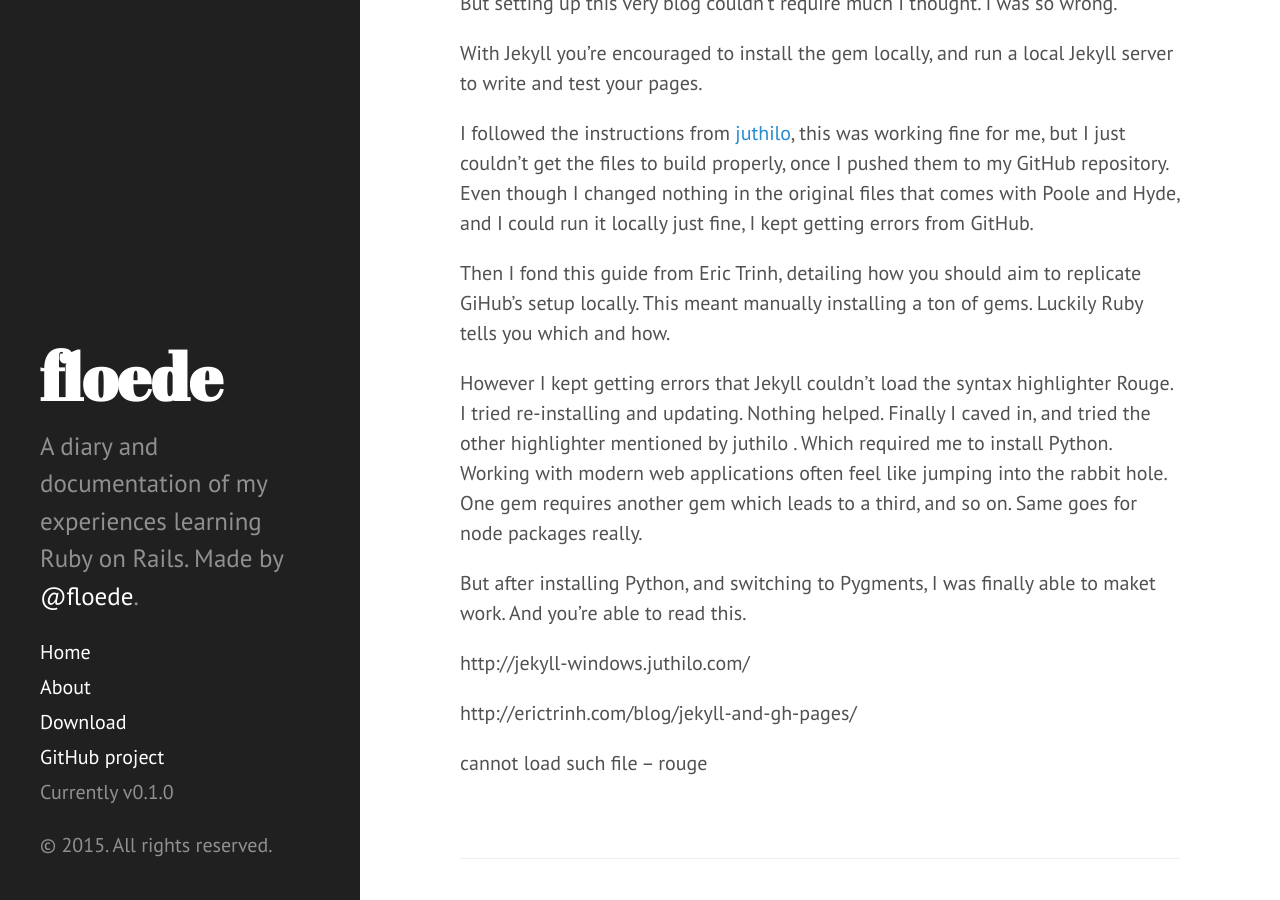
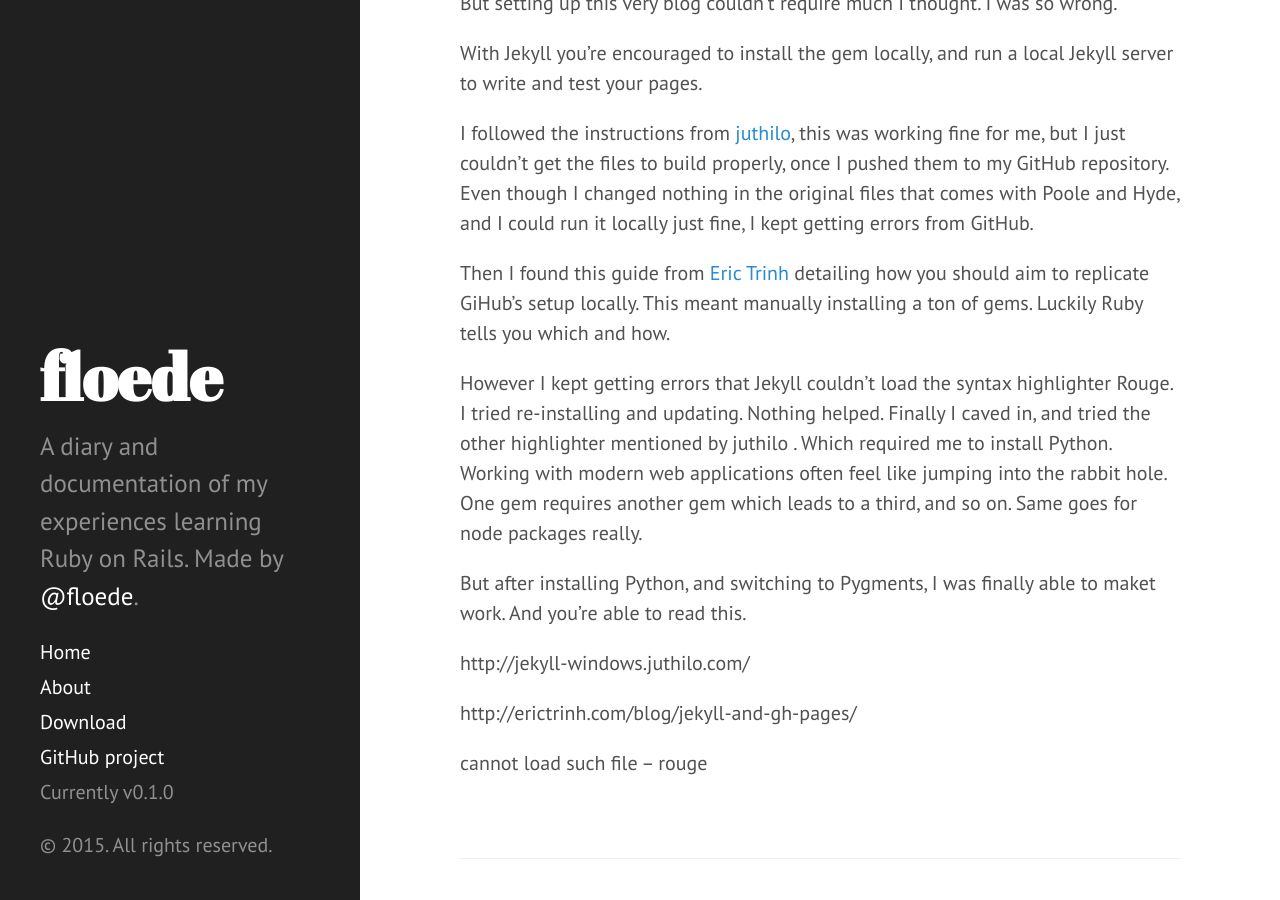
Before and after one commit to floede/folio-jekyll, a Jekyll site: the page built from _posts/2015-01-09-solving-jekyll-on-windows.md, in a window 1280 px wide and 900 px high, scrolled down 322 px. Built offline with Jekyll 4.4.1, drawn with Linux system fonts in a browser that asks for light colours; Markdown is read by kramdown in place of the engine named in the settings.

Commit message:
Updated 2015-01-09-solving-jekyll-on-windows.md

```diff
--- a/_posts/2015-01-09-solving-jekyll-on-windows.md
+++ b/_posts/2015-01-09-solving-jekyll-on-windows.md
@@ -12,7 +12,7 @@ With Jekyll you're encouraged to install the gem locally, and run a local Jekyll
 
 I followed the instructions from [juthilo](http://jekyll-windows.juthilo.com/), this was working fine for me, but I just couldn't get the files to build properly, once I pushed them to my GitHub repository. Even though I changed nothing in the original files that comes with Poole and Hyde, and I could run it locally just fine, I kept getting errors from GitHub.
 
-Then I fond this guide from Eric Trinh, detailing how you should aim to replicate GiHub's setup locally. This meant manually installing a ton of gems. Luckily Ruby tells you which and how.
+Then I found this guide from [Eric Trinh](http://erictrinh.com/blog/jekyll-and-gh-pages/) detailing how you should aim to replicate GiHub's setup locally. This meant manually installing a ton of gems. Luckily Ruby tells you which and how.
 
 However I kept getting errors that Jekyll couldn't load the syntax highlighter Rouge. I tried  re-installing and updating. Nothing helped.
 Finally I caved in, and tried the other highlighter mentioned by juthilo  . Which required me to install Python. Working with modern web applications often feel like jumping into the rabbit hole. One gem requires another gem which leads to a third, and so on. Same goes for node packages really.
```
